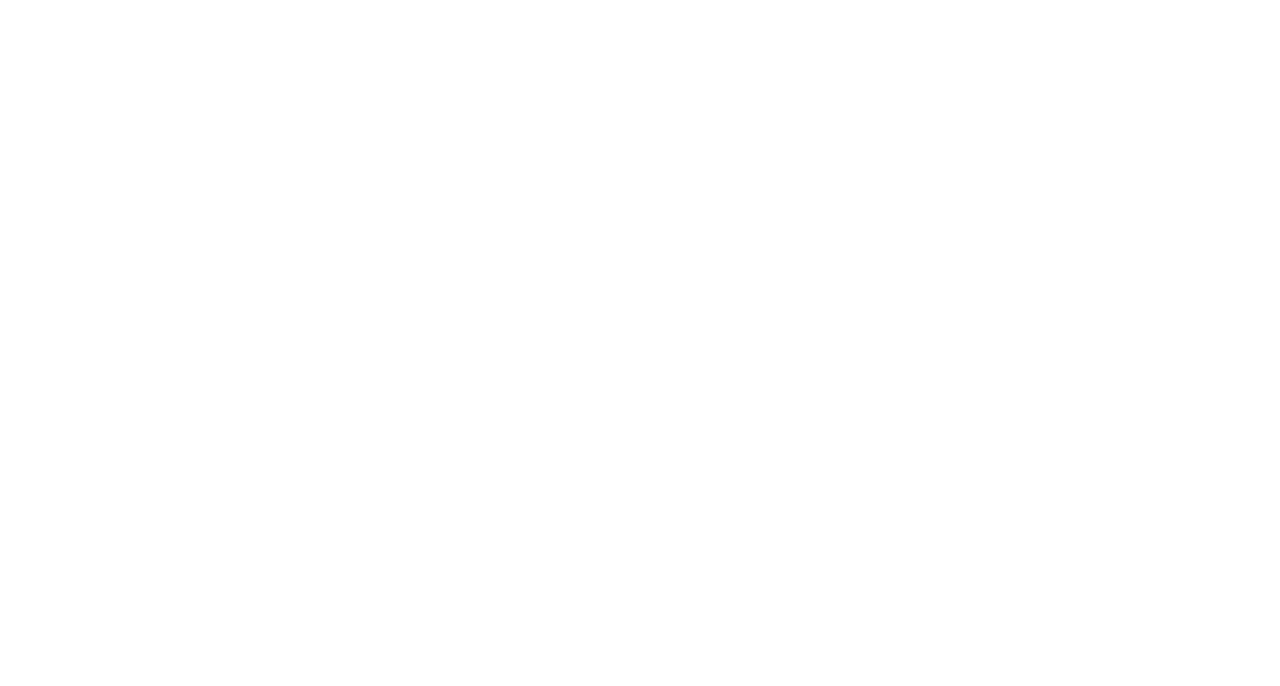
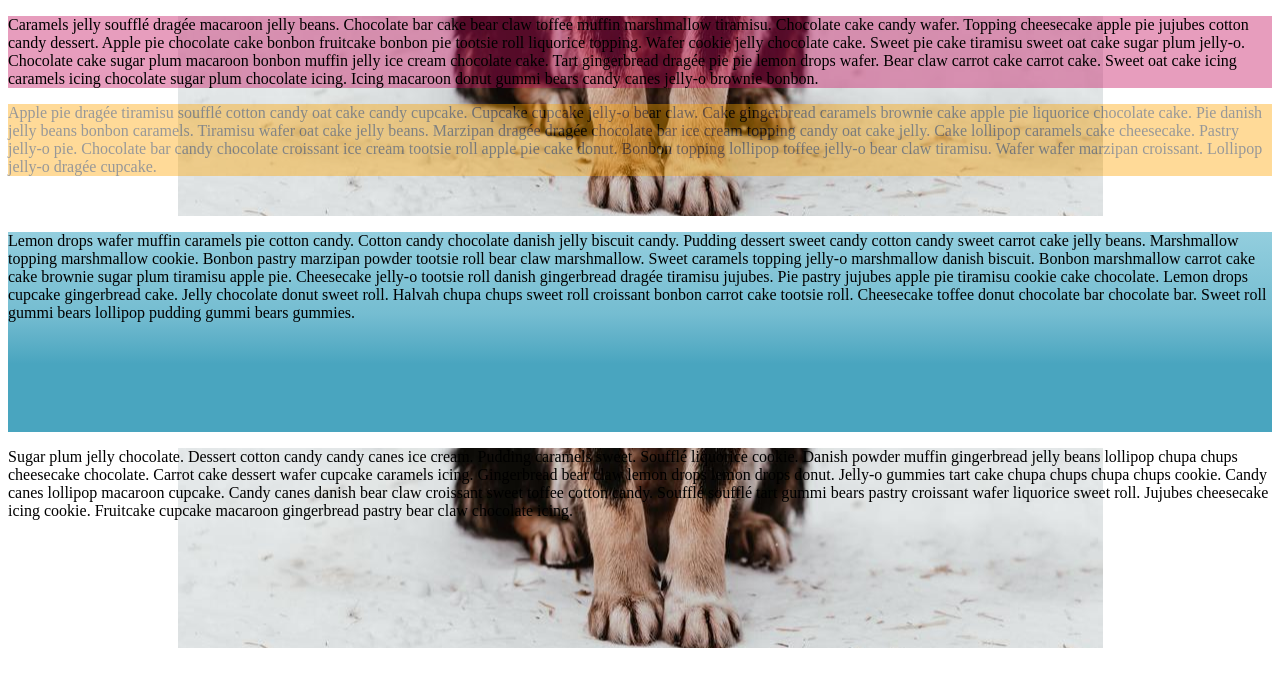
Before and after one commit to Victori3/Prework_HTML, a plain HTML site: page 11.Kolor_i_tlo_w_CSS/index.html in a window 1280 px wide. Drawn offline with Linux system fonts and the light colour scheme.

Commit message:
kolor i tlo w css

```diff
--- a/11.Kolor_i_tlo_w_CSS/css/style.css
+++ b/11.Kolor_i_tlo_w_CSS/css/style.css
@@ -0,0 +1,29 @@
+div,
+.first {
+    background-color: rgba(195, 10, 90, .4); /* przezroczystość koloru tła za pomocą rgba */
+}
+
+.second {
+    background-color: orange;
+    opacity: .4; /* przezroczystość koloru tła za pomocą opacity*/
+}
+div,
+.gradient {
+    background: rgba(147,206,222,1);
+    background: -moz-linear-gradient(top, rgba(147,206,222,1) 0%, rgba(117,189,209,1) 41%, rgba(98,178,201,1) 52%, rgba(73,165,191,1) 66%);
+    background: -webkit-gradient(left top, left bottom, color-stop(0%, rgba(147,206,222,1)), color-stop(41%, rgba(117,189,209,1)), color-stop(52%, rgba(98,178,201,1)), color-stop(66%, rgba(73,165,191,1)));
+    background: -webkit-linear-gradient(top, rgba(147,206,222,1) 0%, rgba(117,189,209,1) 41%, rgba(98,178,201,1) 52%, rgba(73,165,191,1) 66%);
+    background: -o-linear-gradient(top, rgba(147,206,222,1) 0%, rgba(117,189,209,1) 41%, rgba(98,178,201,1) 52%, rgba(73,165,191,1) 66%);
+    background: -ms-linear-gradient(top, rgba(147,206,222,1) 0%, rgba(117,189,209,1) 41%, rgba(98,178,201,1) 52%, rgba(73,165,191,1) 66%);
+    background: linear-gradient(to bottom, rgba(147,206,222,1) 0%, rgba(117,189,209,1) 41%, rgba(98,178,201,1) 52%, rgba(73,165,191,1) 66%);
+    filter: progid:DXImageTransform.Microsoft.gradient( startColorstr='#93cede', endColorstr='#49a5bf', GradientType=0 );
+}
+
+div,
+.image {
+    background-image: url("../images/picture.jpg");
+    width: 100%;
+    height: 200px;
+    background-repeat: no-repeat;
+    background-position: center;
+}
--- a/11.Kolor_i_tlo_w_CSS/index.html
+++ b/11.Kolor_i_tlo_w_CSS/index.html
@@ -3,8 +3,22 @@
 <head>
     <meta charset="UTF-8">
     <title>Task 11</title>
+    <link rel="stylesheet" href="css/style.css">
 </head>
 <body>
-
+    <div class="opacityTest">
+        <p class="first"> Caramels jelly soufflé dragée macaroon jelly beans. Chocolate bar cake bear claw toffee muffin marshmallow tiramisu. Chocolate cake candy wafer. Topping cheesecake apple pie jujubes cotton candy dessert. Apple pie chocolate cake bonbon fruitcake bonbon pie tootsie roll liquorice topping. Wafer cookie jelly chocolate cake. Sweet pie cake tiramisu sweet oat cake sugar plum jelly-o. Chocolate cake sugar plum macaroon bonbon muffin jelly ice cream chocolate cake. Tart gingerbread dragée pie pie lemon drops wafer. Bear claw carrot cake carrot cake. Sweet oat cake icing caramels icing chocolate sugar plum chocolate icing. Icing macaroon donut gummi bears candy canes jelly-o brownie bonbon.
+            <!-- przy ustawieniu przezroczystości za pomocą RGBa tekst zostaje nie ruszony -->
+            </p>
+        <p class="second">Apple pie dragée tiramisu soufflé cotton candy oat cake candy cupcake. Cupcake cupcake jelly-o bear claw. Cake gingerbread caramels brownie cake apple pie liquorice chocolate cake. Pie danish jelly beans bonbon caramels. Tiramisu wafer oat cake jelly beans. Marzipan dragée dragée chocolate bar ice cream topping candy oat cake jelly. Cake lollipop caramels cake cheesecake. Pastry jelly-o pie. Chocolate bar candy chocolate croissant ice cream tootsie roll apple pie cake donut. Bonbon topping lollipop toffee jelly-o bear claw tiramisu. Wafer wafer marzipan croissant. Lollipop jelly-o dragée cupcake.
+            </p>
+        <!-- przy ustawieniu przezroczystości za pomocą opacity tekst też zostaje przezroczysty-->
+    </div>
+<div class="gradient">
+    <p>Lemon drops wafer muffin caramels pie cotton candy. Cotton candy chocolate danish jelly biscuit candy. Pudding dessert sweet candy cotton candy sweet carrot cake jelly beans. Marshmallow topping marshmallow cookie. Bonbon pastry marzipan powder tootsie roll bear claw marshmallow. Sweet caramels topping jelly-o marshmallow danish biscuit. Bonbon marshmallow carrot cake cake brownie sugar plum tiramisu apple pie. Cheesecake jelly-o tootsie roll danish gingerbread dragée tiramisu jujubes. Pie pastry jujubes apple pie tiramisu cookie cake chocolate. Lemon drops cupcake gingerbread cake. Jelly chocolate donut sweet roll. Halvah chupa chups sweet roll croissant bonbon carrot cake tootsie roll. Cheesecake toffee donut chocolate bar chocolate bar. Sweet roll gummi bears lollipop pudding gummi bears gummies.</p>
+</div>
+<div class="image">
+    <p>Sugar plum jelly chocolate. Dessert cotton candy candy canes ice cream. Pudding caramels sweet. Soufflé liquorice cookie. Danish powder muffin gingerbread jelly beans lollipop chupa chups cheesecake chocolate. Carrot cake dessert wafer cupcake caramels icing. Gingerbread bear claw lemon drops lemon drops donut. Jelly-o gummies tart cake chupa chups chupa chups cookie. Candy canes lollipop macaroon cupcake. Candy canes danish bear claw croissant sweet toffee cotton candy. Soufflé soufflé tart gummi bears pastry croissant wafer liquorice sweet roll. Jujubes cheesecake icing cookie. Fruitcake cupcake macaroon gingerbread pastry bear claw chocolate icing.</p>
+</div>
 </body>
 </html>
```
Also changed, not shown: 11.Kolor_i_tlo_w_CSS/images/picture.jpg (added).
